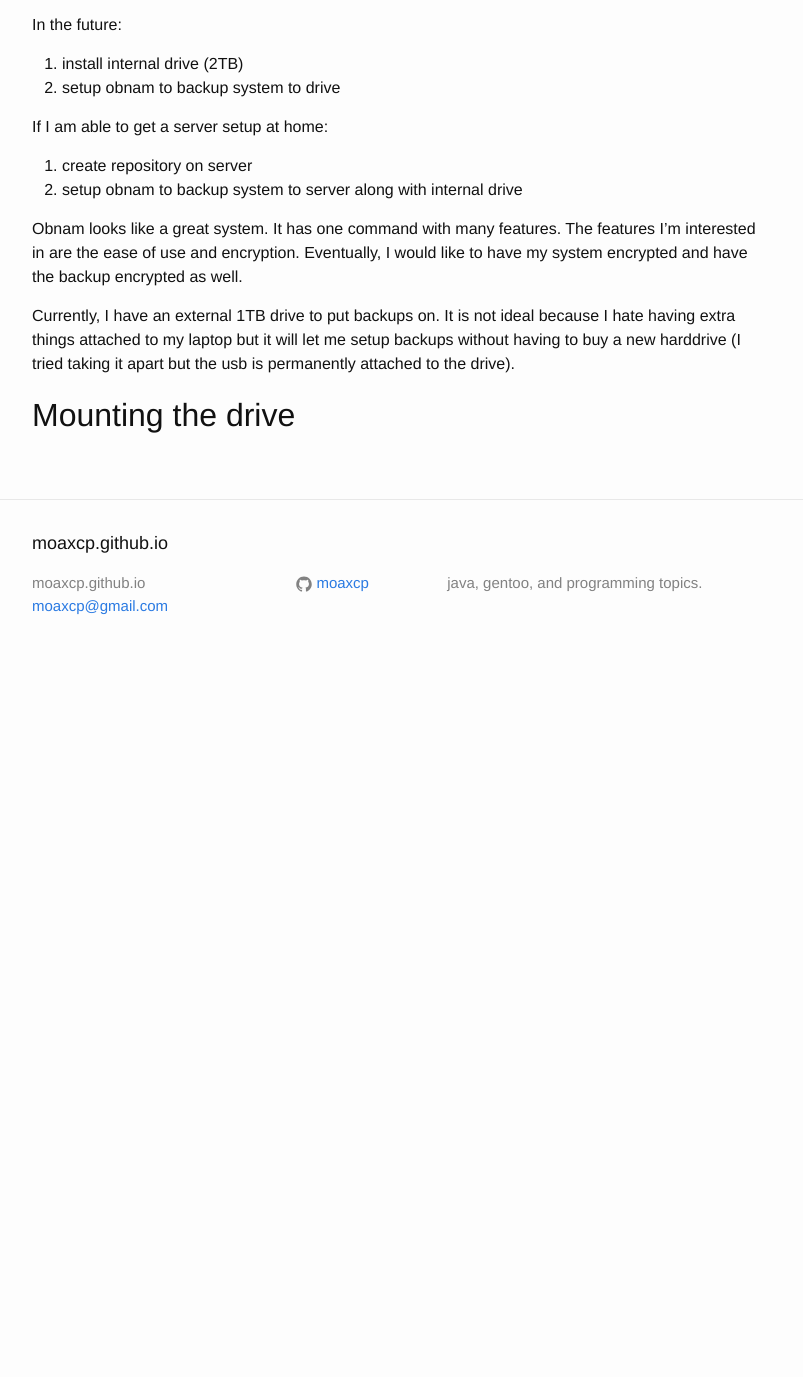
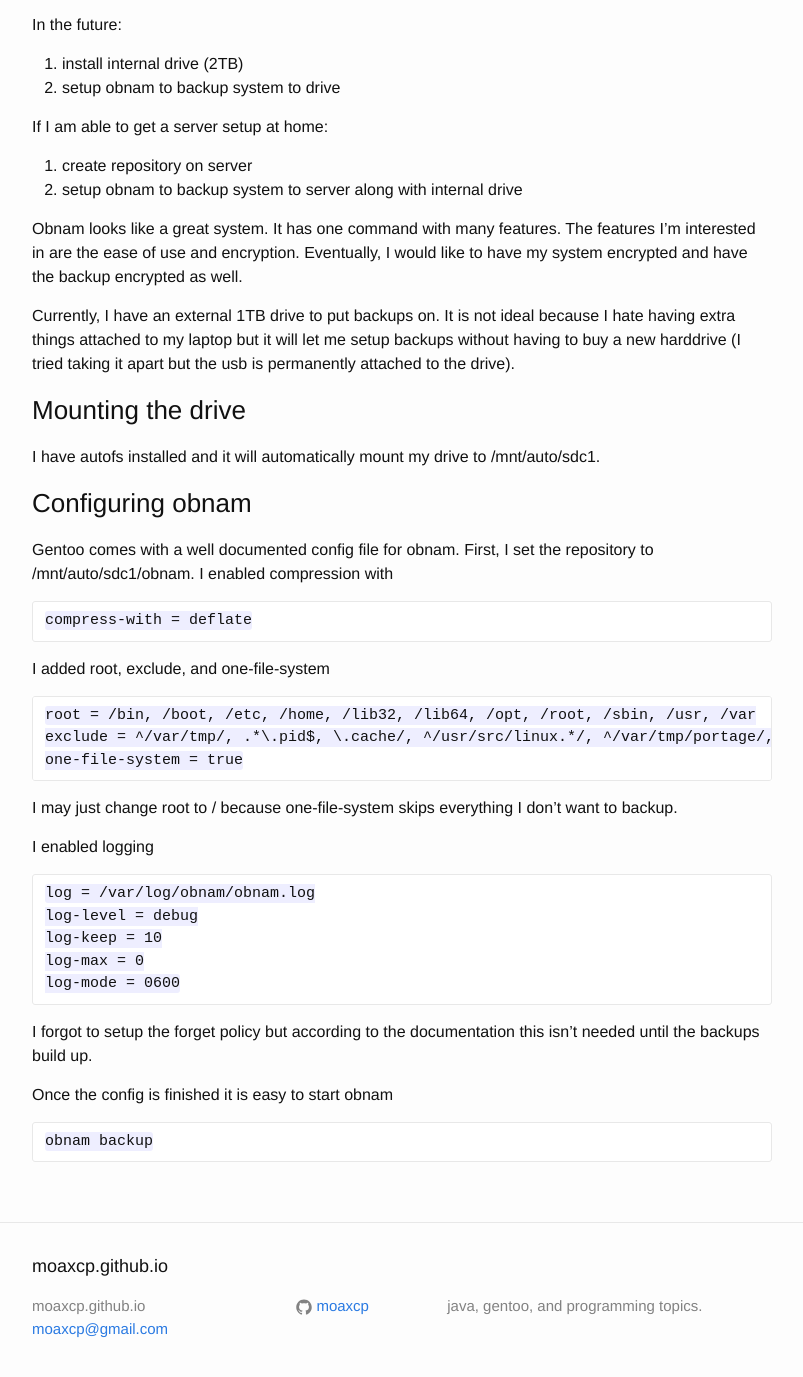
Before and after one commit to moaxcp/moaxcp.github.io, a Jekyll site: the page built from _posts/2015-09-09-obnam-on-gentoo.md, in a window 1280 px wide and 1400 px high, scrolled down 883 px. Shown: the top 1377 px of the window, without its empty margins (238-1041 px from the left). Built offline with Jekyll 4.4.1, drawn with Linux system fonts in a browser that asks for light colours; before the commit the page ends 1560 px from its top, so only the background shows below that.

Commit message:
Update 2015-09-09-obnam-on-gentoo.md

```diff
--- a/_posts/2015-09-09-obnam-on-gentoo.md
+++ b/_posts/2015-09-09-obnam-on-gentoo.md
@@ -38,4 +38,32 @@
 
 Currently, I have an external 1TB drive to put backups on. It is not ideal because I hate having extra things attached to my laptop but it will let me setup backups without having to buy a new harddrive (I tried taking it apart but the usb is permanently attached to the drive).
 
-##Mounting the drive
+###Mounting the drive
+I have autofs installed and it will automatically mount my drive to /mnt/auto/sdc1.
+
+###Configuring obnam
+Gentoo comes with a well documented config file for obnam. First, I set the repository to /mnt/auto/sdc1/obnam. I enabled compression with
+
+    compress-with = deflate
+
+I added root, exclude, and one-file-system
+
+    root = /bin, /boot, /etc, /home, /lib32, /lib64, /opt, /root, /sbin, /usr, /var
+    exclude = ^/var/tmp/, .*\.pid$, \.cache/, ^/usr/src/linux.*/, ^/var/tmp/portage/, .*/.local/share/Trash/
+    one-file-system = true
+
+I may just change root to / because one-file-system skips everything I don't want to backup.
+
+I enabled logging
+
+    log = /var/log/obnam/obnam.log
+    log-level = debug
+    log-keep = 10
+    log-max = 0
+    log-mode = 0600
+
+I forgot to setup the forget policy but according to the documentation this isn't needed until the backups build up.
+
+Once the config is finished it is easy to start obnam
+
+    obnam backup
```
